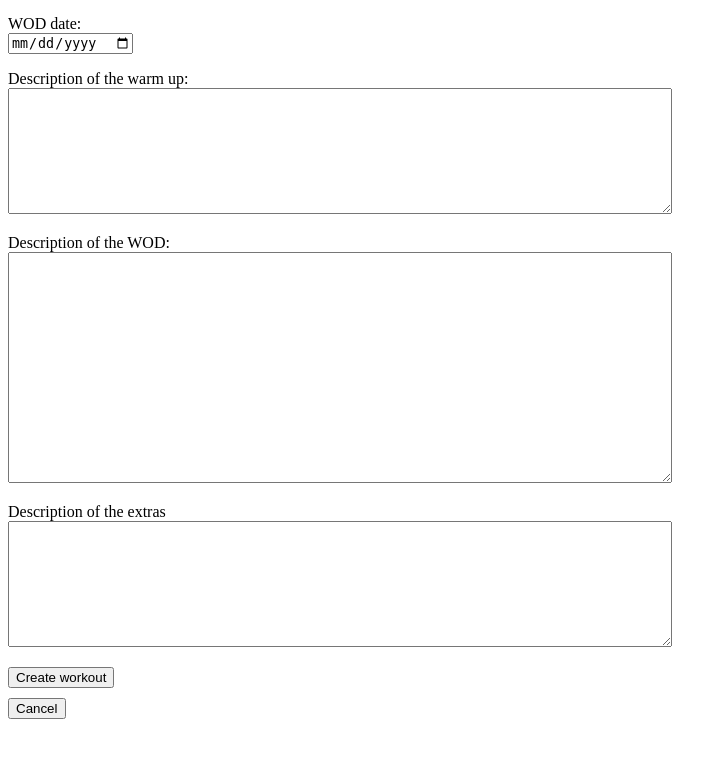
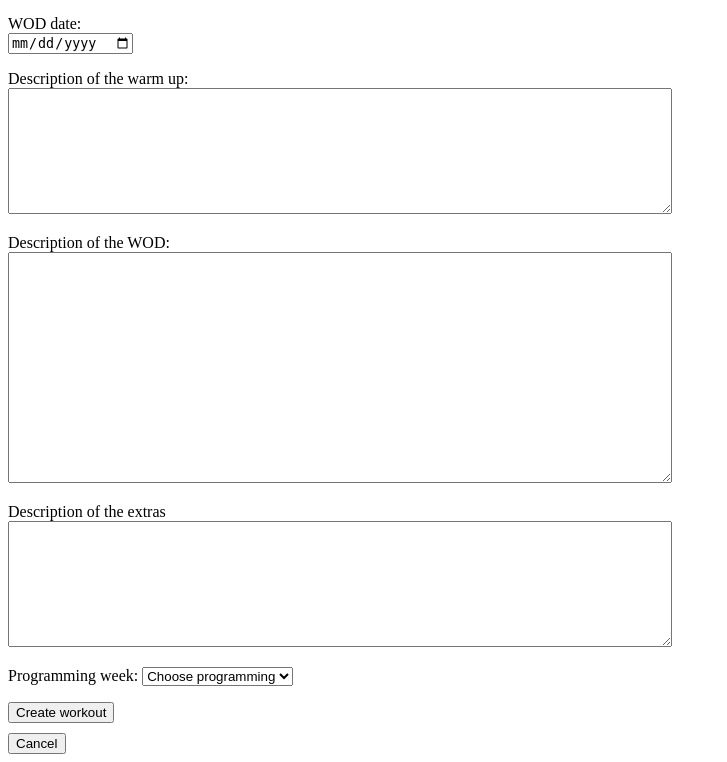
Before and after one commit to lauraelina-git/crossfit, a Flask app: page /new_workout in a window 1280 px wide. Shown: the part 81-843 px from the top of the page, without its empty margins (0-727 px from the left). Before the commit the page ends 800 px from the top, so only its background shows below. Run offline with Flask 3, Linux system fonts and the light colour scheme; the visitor is signed in with stand-in values (Sample User, id 1).

Commit message:
Add classification of the workout week

```diff
--- a/app.py
+++ b/app.py
@@ -157,20 +157,26 @@ def create_workout():
     wod_description=request.form["wod_description"]
     extras_description=request.form["extras_description"]
     user_id=session["user_id"]
+    programming=request.form.get("week")
 
     if len(warmup_description)>300 or len(wod_description)>300 or len(extras_description)>300:
         return render_template(
             "new_workout.html",
             error="Too long description in one of the fields")
 
-    if not wod_date or not wod_description:
+    if not wod_date or not wod_description or not programming:
         return render_template(
             "new_workout.html",
-            error="WOD date and description of the WOD are mandatory")
+            error="WOD date, description and programming week of the WOD are mandatory")
 
-    workouts.add_workout(wod_date,warmup_description,wod_description,extras_description,user_id)
+    workouts.add_workout(
+        wod_date,
+        warmup_description,
+        wod_description,
+        extras_description,
+        user_id,
+        programming)
     return redirect("/")
-
 
 @app.route("/workout/<int:workout_id>", methods=["GET", "POST"])
 @login_required
@@ -179,6 +185,7 @@ def show_workout(workout_id):
     wod = workouts.list_workout(int(workout_id))
     results=logs.list_results(workout_id, session.get("user_id"))
     comments = workouts.list_comments(workout_id)
+    programming = workouts.get_programming(workout_id)
     if not wod:
         return "Workout not found", 404
 
@@ -191,9 +198,10 @@ def show_workout(workout_id):
 
     return render_template(
             "show_workout.html",
-            workout=wod,
-            results=results,
-            comments=comments
+            workout = wod,
+            results = results,
+            comments = comments,
+            programming = programming
             )
 
 @app.route("/edit_workout/<int:workout_id>", methods=["GET","POST"])
--- a/schema.sql
+++ b/schema.sql
@@ -34,3 +34,9 @@ CREATE TABLE likes (
     log_id INTEGER NOT NULL REFERENCES logs,
     user_id INTEGER NOT NULL REFERENCES users
 );
+
+CREATE TABLE programming (
+    id INTEGER PRIMARY KEY,
+    workout_id INTEGER NOT NULL REFERENCES workouts,
+    programming_week TEXT
+);
--- a/templates/login.html
+++ b/templates/login.html
@@ -8,7 +8,10 @@
 <h1>Track Workouts Of the Day (WOD)</h1>
 
 <body>
-  <p>Here you can track all the workouts in our training center</p>
+  <p style="max-width: 100ch;">Here you can track all the workouts that you do in the training center.
+    We are following a 4-week workout programming cycle, and every WOD is categorized accordingly.
+    There are 3 training weeks out of which the week 1 is the lightest and 3 hardest. Week 4 is a deload week. </p>
+
   {% if session.username %}
   <p>
     Signed in: {{ session.username }}
--- a/templates/new_workout.html
+++ b/templates/new_workout.html
@@ -29,6 +29,16 @@
       Description of the extras <br />
       <textarea name="extras_description" rows="8" cols="80" maxlength="300" wrap="hard"></textarea>
     </p>
+    <p>
+      Programming week:
+      <select name = week required>
+        <option value = "">Choose programming</option>
+        <option value = "Week 1">Week 1</option>
+        <option value = "Week 2">Week 2</option>
+        <option value = "Week 3">Week 3</option>
+        <option value = "Deload">Deload</option>
+      </select>
+    </p>
     <input type="submit" value="Create workout"style=" margin-bottom: 10px;" />
   </form>
   <form action="/" method="get">
--- a/templates/show_workout.html
+++ b/templates/show_workout.html
@@ -15,7 +15,7 @@
       </ul>
     {% endif %}
   {% endwith %}
-  <h1> Workout of the Day for {{workout.workout_date}}</h1>
+  <h1> Workout of the Day for {{ workout.workout_date }} (Programming week {{ programming.programming_week }})</h1>
   <p><strong>Warm up: </strong>{{ workout.warmup_description }}</p>
   <p><strong>WOD: </strong>{{ workout.wod_description }}</p>
   <p><strong>Extras: </strong>{{ workout.extras_description }}</p>
```
Also changed, not shown: workouts.py (+23 -2 lines), README.md.
